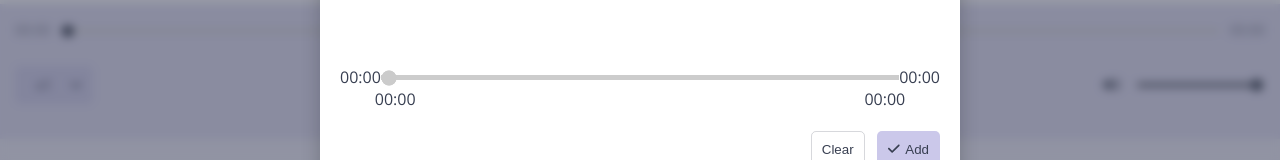
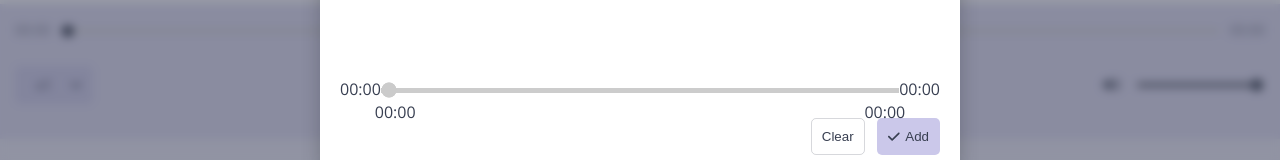
Before and after one commit to eoussama/playback-sync, a Vue app: page / in a window 1280 px wide. Both pictures are taken after a click on the button 27 px from the left and 24 px from the top of the page. Shown: the part 638-798 px from the top of the page. Built offline with nearby package versions, Linux system fonts and the light colour scheme.

Commit message:
🕸️ Source Detail Spacing, #74

```diff
--- a/src/components/source/SourceDetail.vue
+++ b/src/components/source/SourceDetail.vue
@@ -270,10 +270,6 @@ export default defineComponent({
         visibility: visible;
       }
     }
-
-    #{$root}__crop {
-      margin-bottom: 45px;
-    }
   }
 
   &__controls {
```
